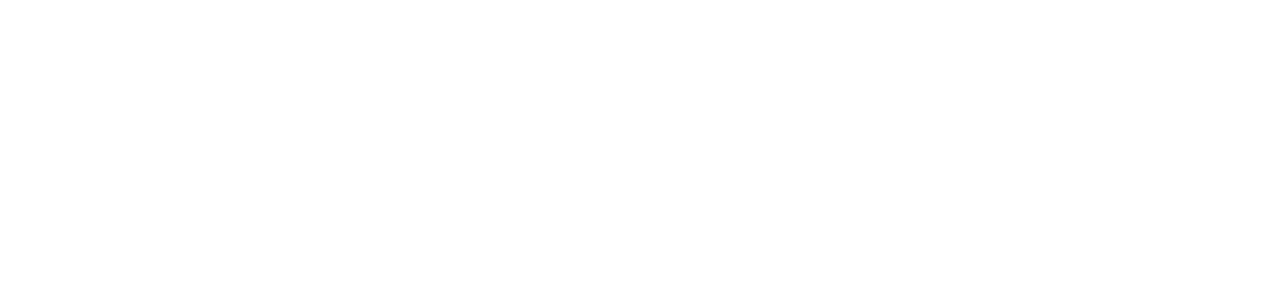
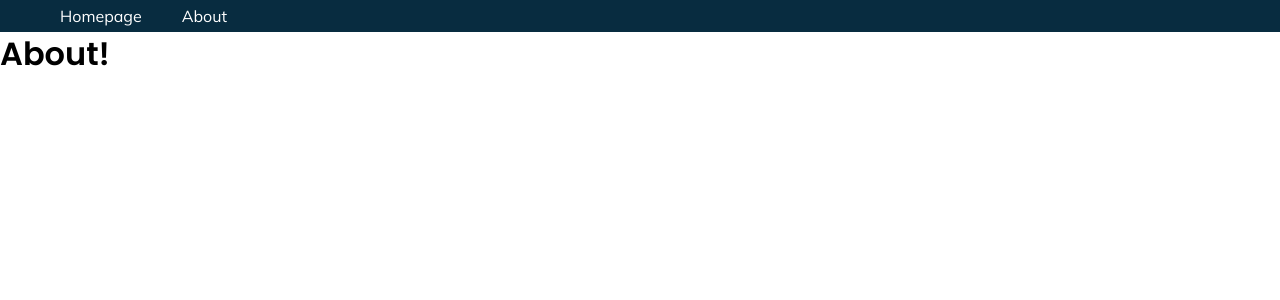
Before and after one commit to daviddarx/learn-nuxt, a Nuxt app: page /about in a window 1280 px wide. Before the commit this address had no page. Shown: the top 300 px of the page. Built offline with nearby package versions, Linux system fonts and the light colour scheme.

Commit message:
feat(app) adds additional page and navigation

```diff
--- /dev/null
+++ b/components/AppMenu.vue
@@ -0,0 +1,16 @@
+<template>
+    <nav>
+        <ul>
+            <li><nuxt-link exact to="/">Homepage</nuxt-link></li>
+            <li><nuxt-link to="/about">About</nuxt-link></li>
+        </ul>
+    </nav>
+</template>
+
+<script>
+export default {
+    name: 'AppMenu',
+}
+</script>
+
+<style lang="scss" scoped></style>
--- a/layouts/default.vue
+++ b/layouts/default.vue
@@ -1,12 +1,21 @@
 <template>
     <div>
         <div class="content">
+            <AppMenu />
             <Nuxt />
         </div>
     </div>
 </template>
 
-<script></script>
+<script>
+import AppMenu from '@/components/AppMenu' // do not write the .vue to avoid error
+
+export default {
+    components: {
+        AppMenu,
+    },
+}
+</script>
 
 <style>
 html {
--- /dev/null
+++ b/pages/about.vue
@@ -0,0 +1,13 @@
+<template>
+    <div>
+        <h1>About!</h1>
+    </div>
+</template>
+
+<script>
+export default {
+    name: 'AboutPage',
+}
+</script>
+
+<style lang="scss" scoped></style>
```
Lines whose indentation alone changed are shown as unchanged.
